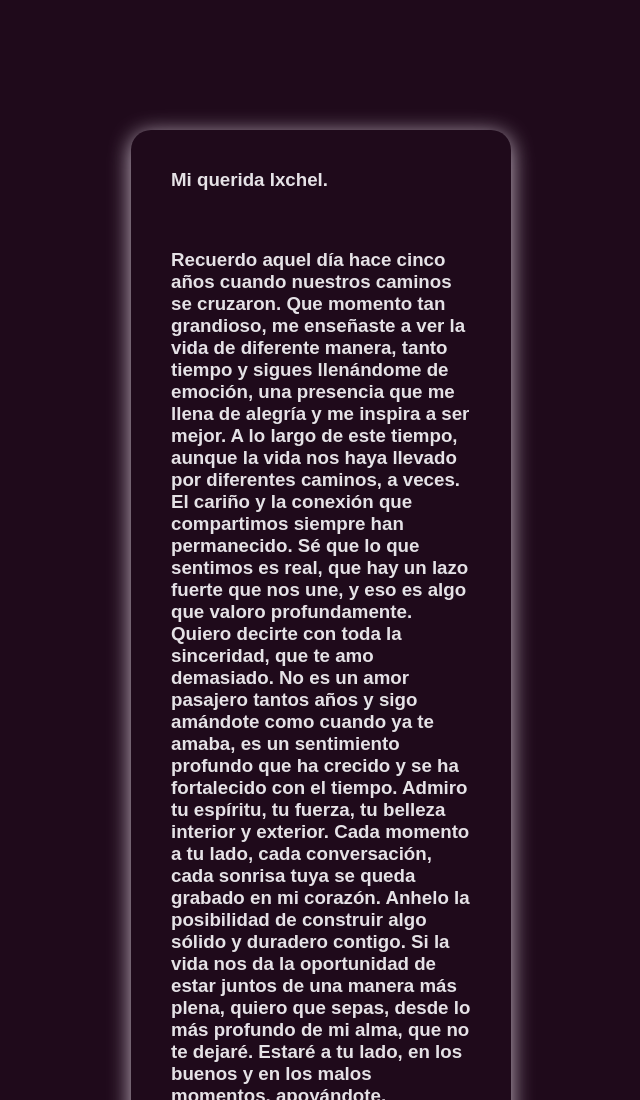
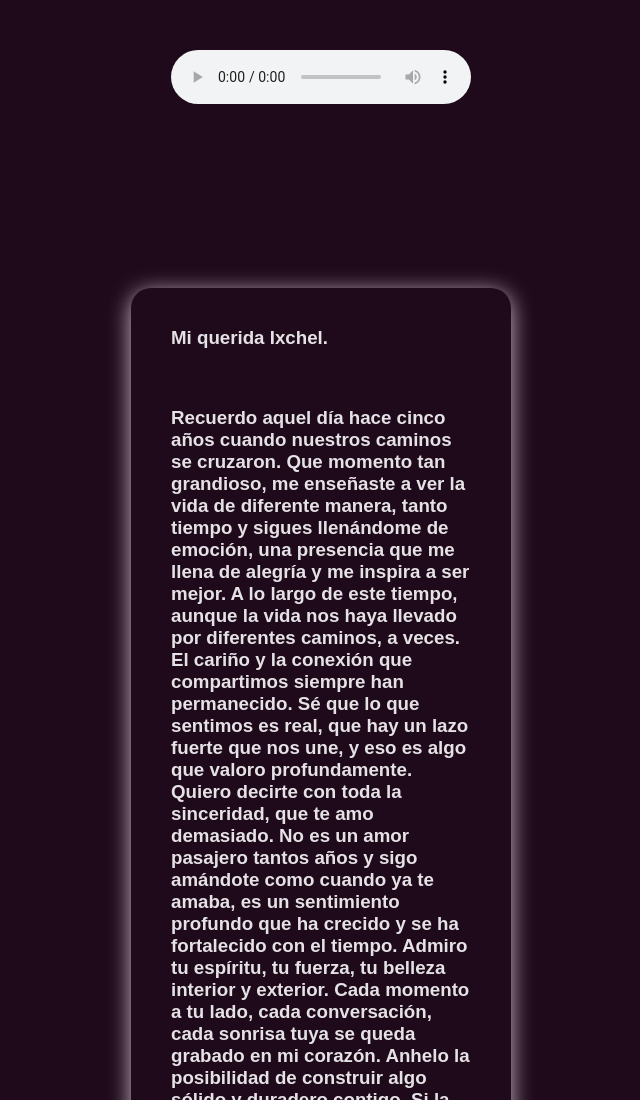
Before and after one commit to galletaDeveloper/twoGalletas, a plain HTML site: page ix.html in a window 1280 px wide. Shown: the top 1100 px of the page, without its empty margins (319-959 px from the left). Drawn offline with Linux system fonts and the light colour scheme.

Commit message:
Add files via upload

```diff
--- a/ix.html
+++ b/ix.html
@@ -7,6 +7,12 @@
     <title>IXCHEL❤️</title>
 </head>
 <body>
+    <div class="audio">
+    <audio controls autoplay>
+        <source src="tic.mp3" type="audio/mpeg" >
+        Tu navegador no soporta el elemento de audio.
+      </audio>
+    </div>
     <div class="ix">
         <h3 class="ix-ix">Mi querida Ixchel.</h3>
     <h3 class="ix-ix">
--- a/styles.css
+++ b/styles.css
@@ -7,6 +7,10 @@ body {
     justify-content: start;
     flex-direction: column;
     font-family: Arial, sans-serif;
+}
+.audio
+{
+    margin: 50px;
 }
 h1{
     font-size: 100px;
```
Also changed, not shown: 1 other file.
